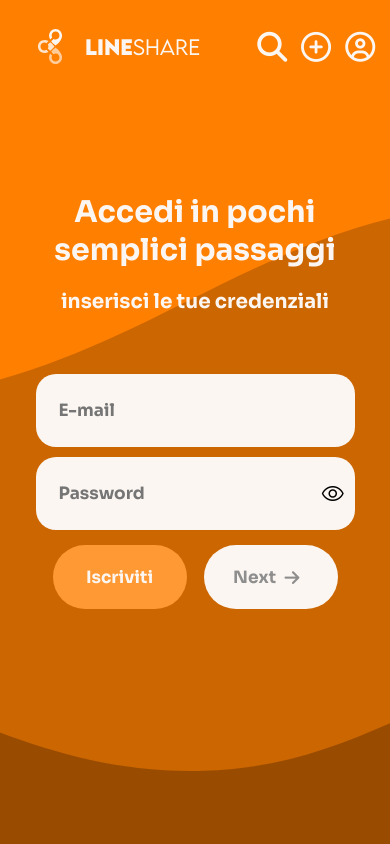
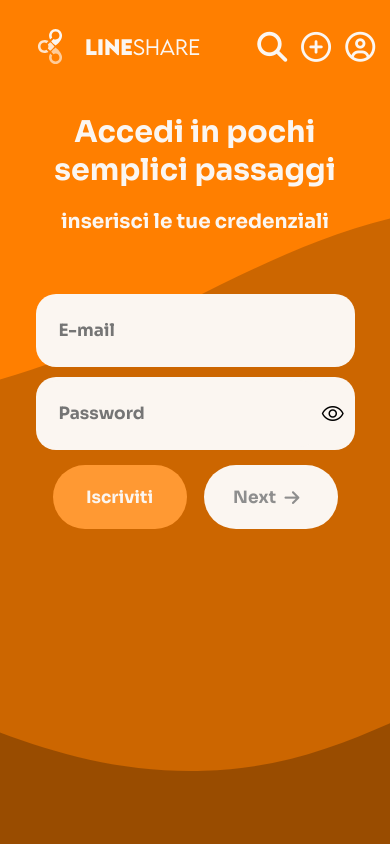
Before and after one commit to t38thomas/lineshare2, a PHP site: page /auth/accedi/index.php in a window 390 px wide. Run offline with PHP 8.4, Linux system fonts and the light colour scheme; some libraries are stand-ins or nearby versions.

Commit message:
aggiornata auth

```diff
--- a/auth/accedi/index.php
+++ b/auth/accedi/index.php
@@ -42,8 +42,6 @@
 
 
     </div>
-
-
 
 
     <form action="login.php" method="post">
--- a/auth/style.css
+++ b/auth/style.css
@@ -11,6 +11,7 @@
 html {
     font-family: 'Sora', sans-serif;
     background-color: var(--color-bianco);
+    overflow-x: hidden;
 }
 
 .child {
@@ -18,7 +19,7 @@ html {
 }
 
 .child:nth-child(1) {
-    margin-top: 100px !important;
+    margin-top: 100px;
 }
 
 .child:nth-child(2) {
@@ -29,17 +30,19 @@ html {
     margin-top: -20px !important;
 }
 
+
+
 .bigContainer {
 
     width: 100%;
     display: flex;
     flex-direction: column;
-    justify-content: center;
+    justify-content: start;
     align-items: center;
-    position: fixed;
+    position: absolute;
     right: -125%;
     transition: right 1s;
-
+    min-height: 500px;
 }
 
 .bigContainer:nth-child(1) .containerNext {
@@ -223,6 +226,7 @@ main{
     margin-top: 93px;
     height: calc(100vh - 93px);
     width: 100%;
+    min-height: 500px;
     display: flex;
 }
 
@@ -310,15 +314,20 @@ img {
 /* tablet */
 @media screen and (max-width: 768px){
 
-    input{
+
+.child:nth-child(1) {
+    margin-top: 20px;
+}
+
+    main input{
         width: 70% !important;
     }
 
-    input:focus{
+    main input:focus{
         width: calc(70% + 20px) !important;
     }
 
-    .containerPassword input{
+    main .containerPassword input{
         width: 550px !important;
     }
 
--- a/header/css/header.css
+++ b/header/css/header.css
@@ -26,6 +26,33 @@
     font-weight: lighter;
     src: url("../../general/assets/font/lemon_milk/LEMONMILK-Light.otf") format("opentype");
 }
+
+
+
+::-webkit-scrollbar {
+    width: 5px;
+    height: 10px;
+    /* pio */
+  }
+
+  /* Track (the area behind the thumb) */
+  ::-webkit-scrollbar-track {
+    background-color: transparent;
+  }
+
+  /* Thumb (the draggable handle) */
+  ::-webkit-scrollbar-thumb {
+
+
+    background-color: var(--primary-500);
+    border-radius: 20px;
+
+  }
+
+  /* Hover state of the thumb */
+  ::-webkit-scrollbar-thumb:hover {
+     background-color: var(--primary-600);
+  }
 
 i{
     color: var(--color-bianco);
```
Also changed, not shown: general/css/scroll.css (deleted, +0 -26 lines).
